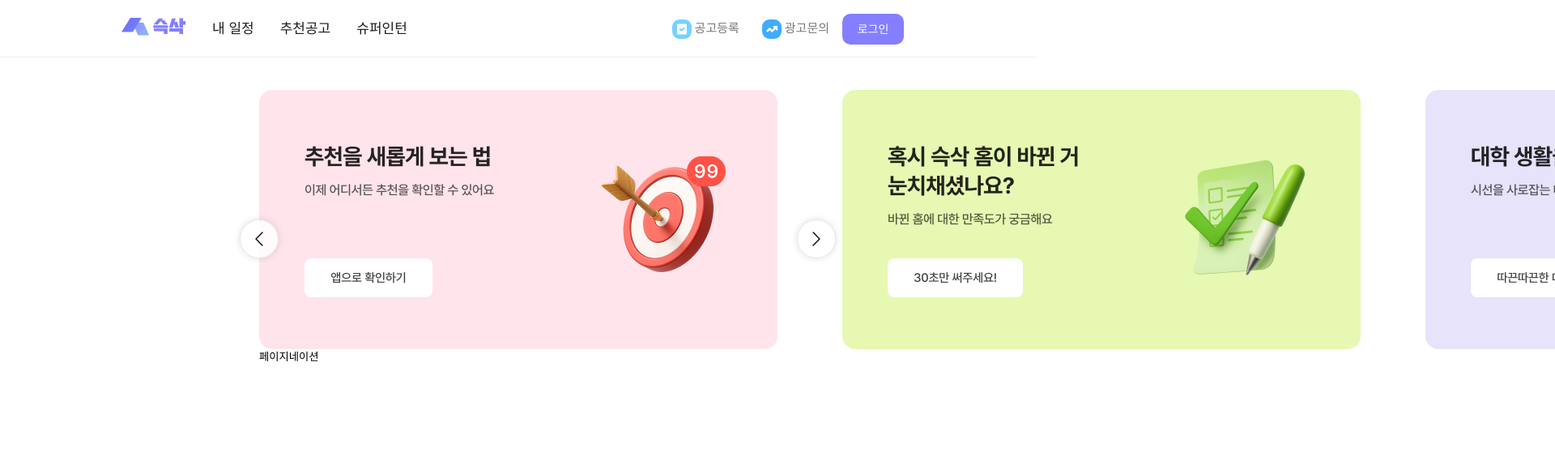
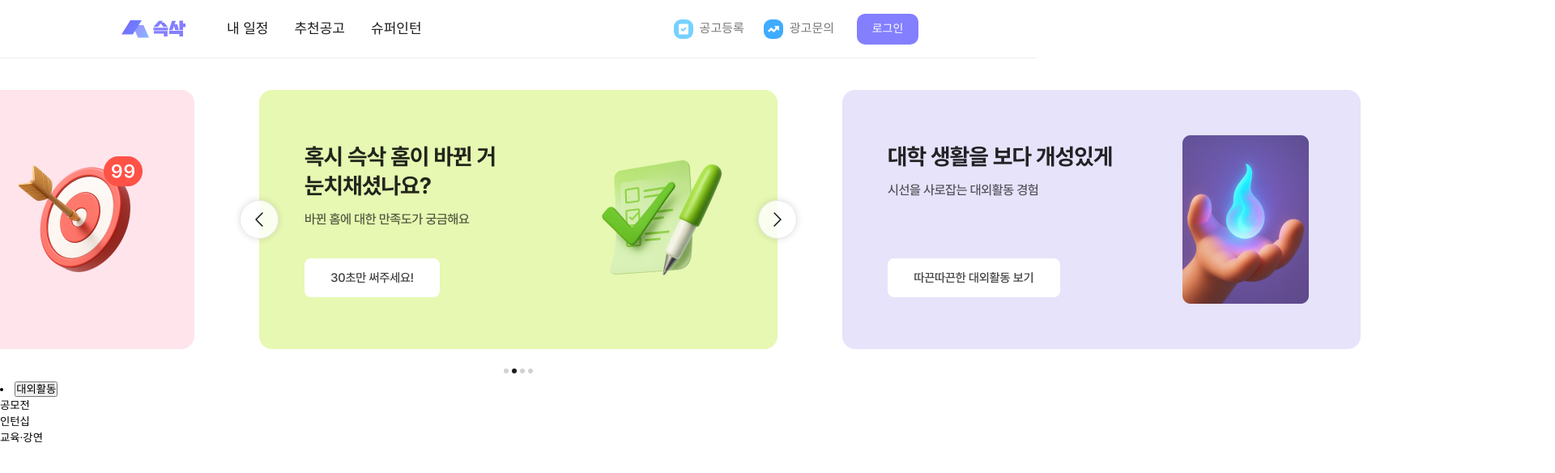
Before and after one commit to zzeondev/ssgssag_clone, a plain HTML site: page index.html in a window 1280 px wide. Shown: the top 584 px of the page at 81% size, 1920 px wide, since content can reach past the window. Drawn offline with nearby package versions, Linux system fonts and the light colour scheme; a web font is replaced by a local one.

Commit message:
[docs] 배너진행중

```diff
--- a/css/banner.css
+++ b/css/banner.css
@@ -49,7 +49,7 @@
   top: 50%;
   /* 중앙에 두고 px 만큼 뺀다 */
   left: calc(50% - 320px);
-  transform: translateX(-50%);
+  transform: translateX(-50%) translateY(-50%);
   z-index: 999;
 
   width: 48px;
@@ -74,9 +74,9 @@
 
   position: absolute;
   top: 50%;
-  left: calc(50% + 320px);
+  right: calc(50% - 320px);
   z-index: 999;
-  transform: translateX(50%);
+  transform: translateX(50%) translateY(-50%);
 
   width: 48px;
   height: 48px;
@@ -87,4 +87,17 @@
   border-radius: 24px;
 }
 .banner_slide_pg {
+  display: flex;
+  justify-content: center;
+  align-items: center;
+  margin: 24px 0 0;
 }
+.swiper-pagination-bullet {
+  width: 6px;
+  height: 6px;
+  background-color: #1c1c1c;
+  cursor: pointer;
+  margin: 0 2px !important;
+}
+.swiper-pagination-bullet-active {
+}
--- a/css/header.css
+++ b/css/header.css
@@ -7,14 +7,14 @@
   z-index: 999;
 
   width: 100%;
-  height: 71px;
+  height: 72px;
   background-color: #fff;
 }
 .layout {
   display: flex;
   align-items: center;
   justify-content: space-between;
-  margin: 0 auto;
+  margin: 0 auto; /* 화면 가운데 정렬 */
   padding: 0px 18px;
   width: 100%;
   max-width: 1024px;
@@ -24,35 +24,37 @@
 }
 .header_left {
   display: flex;
-  gap: 12px;
+  gap: 30px;
   align-items: center;
-  position: absolute;
+  position: relative;
 
-  height: 32px;
+  height: 71px;
   box-sizing: border-box;
 }
 .header_left ul {
   display: flex;
   padding: 0;
-  /* margin-left: 30px; */
+  margin: 0;
   list-style: none;
 }
 .header_left li {
-  /* margin-right: 20px; */
 }
 .header_left a {
   padding: 0 16px;
   /* display: block; */
   font-size: 17px;
-  font-weight: 400;
+  font-weight: 500;
   color: #1c1c1c;
   text-decoration: none;
 }
 .logo {
+  display: flex;
+  align-items: center;
 }
 .logo img {
   width: 88px;
   height: 32px;
+  display: block;
 }
 .header_right {
   display: flex;
@@ -61,59 +63,56 @@
   /* 없으면 헤더레프트랑 붙음 */
   margin-left: auto;
 
-  padding: 0px 18px;
-  height: 38px;
+  height: 71px;
   box-sizing: border-box;
 }
 
 .header_right ul {
   display: flex;
-  gap: 4px;
   list-style: none;
+
+  margin: 0;
+  padding: 0;
 }
 .header_right li {
-  /* margin-left: 20px; */
   box-sizing: border-box;
-  /* margin-right: 8px; */
+  gap: 4px;
 }
 .header_right a {
   display: flex;
-  gap: 4px;
+  gap: 8px;
   align-items: center;
 
   padding: 7px 12px;
   font-size: 15px;
   color: #777;
   text-decoration: none;
+  font-weight: 500;
+  box-sizing: border-box;
 }
 .header_right img {
-  gap: 2px;
   width: 24px;
   height: 24px;
 }
+
 .login {
-  margin: 0;
-  padding: 0;
-}
-
-.login li {
-}
-
-.login a {
   display: flex;
   align-items: center;
   justify-content: center;
   /* padding: 0 20px; - 로그인 사이즈가 정상으로 돌아옴 */
 
-  width: 100%;
   width: 76px;
-  height: 100%;
   height: 38px;
+
   background-color: #837fff;
   font-size: 14px;
   font-weight: 500;
   color: #fff;
 
+  border: none;
   border-radius: 10px;
   box-sizing: border-box;
+  cursor: pointer;
+
+  margin-left: 16px;
 }
--- a/index.html
+++ b/index.html
@@ -54,21 +54,23 @@
               <li class="link_site"><a href="#">슈퍼인턴</a></li>
             </ul>
           </div>
-          <div class="header_right">
-            <ul>
+          <ul class="header_right">
             <li>
               <a href="#">
-                  <img src="images/ic_upload.svg" alt="공고등록" /> 공고등록
+                <img src="images/ic_upload.svg" alt="공고등록" />
+                공고등록
               </a>
             </li>
             <li>
               <a href="#">
-                  <img src="images/ic_advertise.svg" alt="광고문의" /> 광고문의
+                <img src="images/ic_advertise.svg" alt="광고문의" />
+                광고문의
               </a>
             </li>
-              <li class="login"><a href="#">로그인</a></li>
+            <li>
+              <button class="login">로그인</button>
+            </li>
           </ul>
-          </div>
         </div>
       </header>
       <!-- End 상단 -->
@@ -122,7 +124,20 @@
         <!-- End 슬라이드 배너 -->
 
         <!-- Start 카테고리 -->
-        <div class="category"></div>
+        <div class="category">
+          <div class="category_wrap">
+            <div class="category_list">
+              <li><button class="category_focus">대외활동</button></li>
+              <!-- <a href="">대외활동</a> -->
+
+              <div class="category_button">공모전</div>
+
+              <div class="category_button">인턴십</div>
+
+              <div class="category_button">교육·강연</div>
+            </div>
+          </div>
+        </div>
         <!-- End 카테고리 -->
         <!-- Start 공고 -->
         <div class="notice"></div>
--- a/js/banner.js
+++ b/js/banner.js
@@ -1,10 +1,22 @@
 window.addEventListener("DOMContentLoaded", function () {
   var swiper = new Swiper(".sw_banner", {
-    slidesPerView: "auto",
+    slidesPerView: 1,
     spaceBetween: 80,
+    centeredSlides: true,
+    loop: true,
+    navigation: {
+      nextEl: ".banner_slide_next",
+      prevEl: ".banner_slide_prev",
+    },
     pagination: {
-      el: ".swiper-pagination",
+      el: ".banner_slide_pg",
       clickable: true,
+      bulletClass: "swiper-pagination-bullet",
+      bulletActiveClass: "swiper-pagination-bullet-active",
+    },
+    autoplay: {
+      delay: 4000,
+      disableOnInteraction: false,
     },
   });
 });
```
Lines whose indentation alone changed are shown as unchanged.
